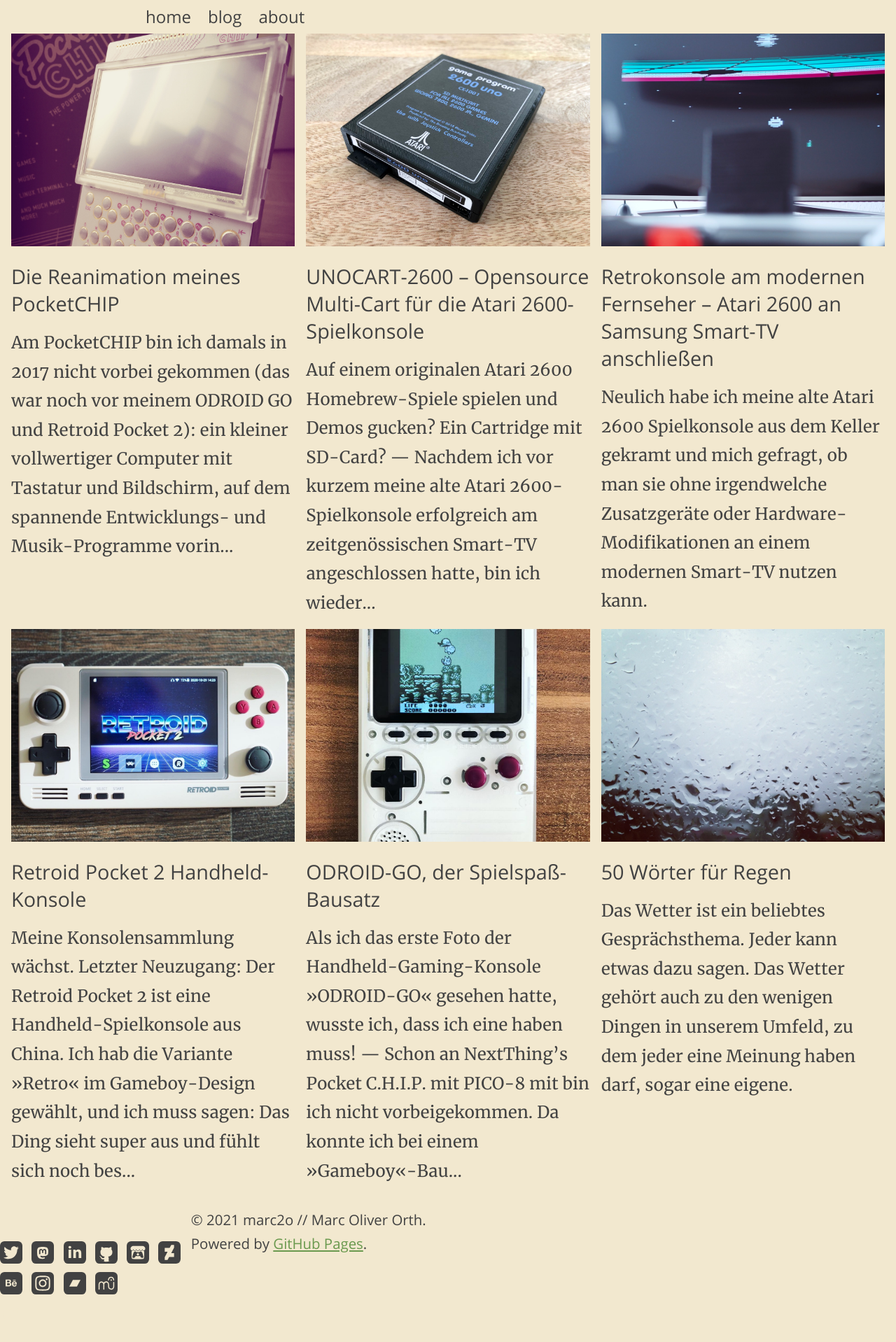
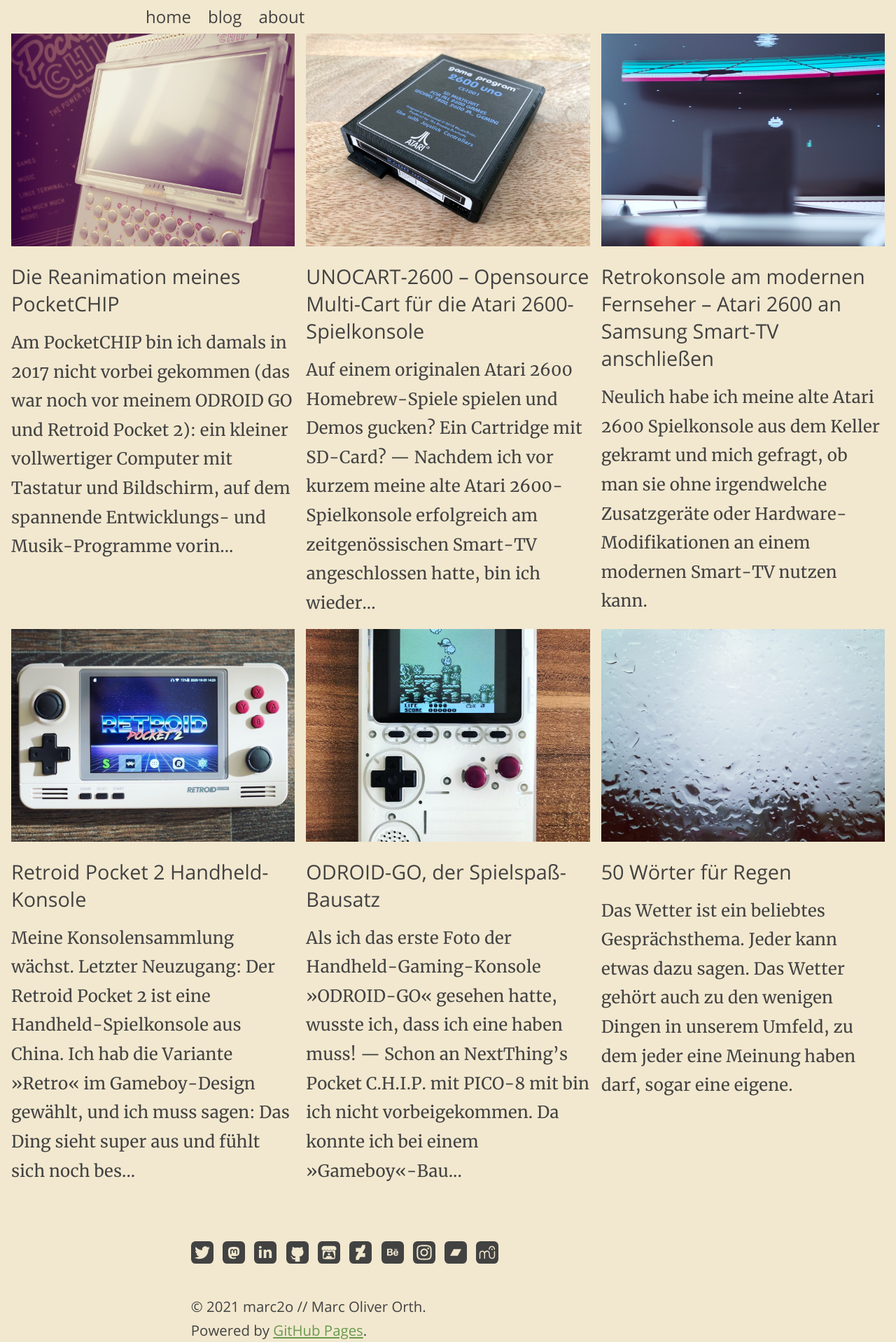
Before and after one commit to marc2o/marc2o.github.io, a Jekyll site: the page built from articles/index.html, in a window 1280 px wide. Shown: the whole page at 70% size. Built offline with Jekyll 4.4.1, drawn with Linux system fonts in a browser that asks for light colours; the list of posts is cut into pages by our own code; before the commit the page ends 1894 px from its top, so only the background shows below that.

Commit message:
Update blog.css

```diff
--- a/assets/css/blog.css
+++ b/assets/css/blog.css
@@ -92,6 +92,10 @@
 	padding-bottom: 2rem;
 	font-size: 85%;
   font-family: var(--spot-font, sans-serif);
+}
+
+footer>* {
+	grid-column: 2;
 }
 
 h1,
```
